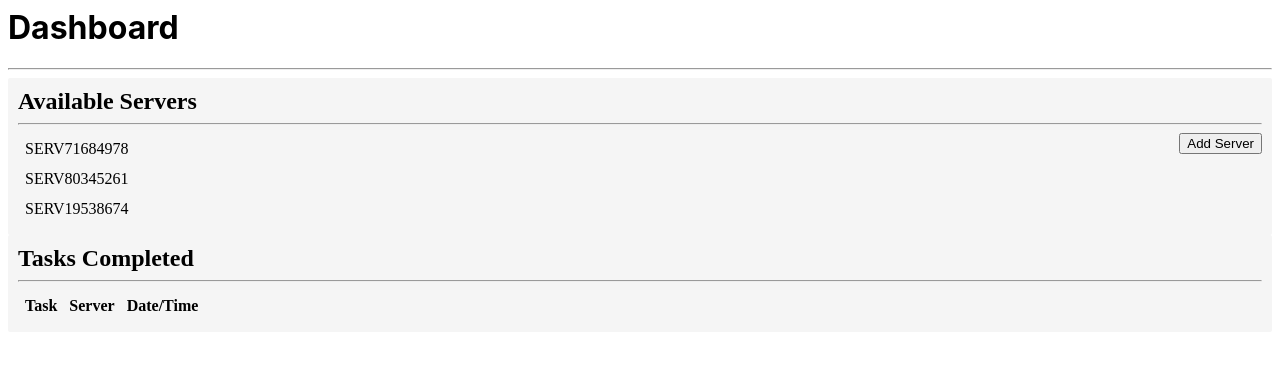
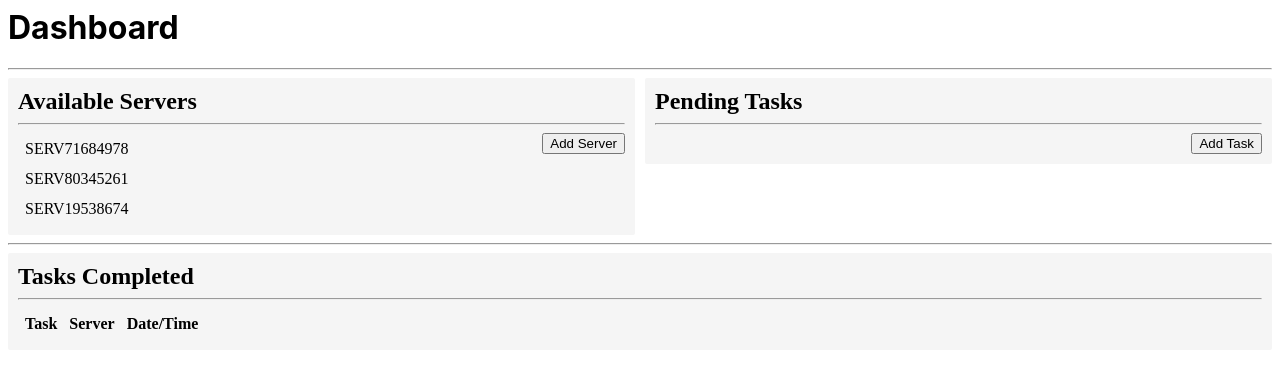
Before and after one commit to yashgoyal97/TaskServerPipeline, a React (Create React App) app: page / in a window 1280 px wide. Shown: the top 368 px of the page. Built offline with nearby package versions, Linux system fonts and the light colour scheme.

Commit message:
2 files modified, 1 added, 1 deleted

```diff
--- a/src/App.js
+++ b/src/App.js
@@ -1,7 +1,7 @@
 import React, { useState, useEffect } from 'react';
 import AvailableServers from './AvailableServers';
 import CompletedJobs from './CompletedJobs';
-import Tasks from './Tasks';
+import PendingTasks from './PendingTasks';
 import './style.css';
 
 export default function App() {
@@ -22,7 +22,26 @@ export default function App() {
       status: 'AVAILABLE',
     },
   ]);
+
+  const [availableServers, setAvailableServers] = useState([]);
+
+  useEffect(() => {
+    let serversAvailable = servers.filter((server) => {
+      return server.status === 'AVAILABLE';
+    });
+    setAvailableServers(serversAvailable);
+  }, [servers]);
+
   const [tasks, setTasks] = useState([]);
+
+  const [pendingTasks, setPendingTasks] = useState([]);
+
+  useEffect(() => {
+    let tasksPending = tasks.filter((task) => {
+      return task.status === 'PENDING';
+    });
+    setPendingTasks(tasksPending);
+  }, [tasks]);
 
   const addServer = () => {
     let serverDetails = {};
@@ -31,20 +50,37 @@ export default function App() {
     serverDetails['id'] = serverId;
     serverDetails['name'] = serverName;
     serverDetails['status'] = 'AVAILABLE';
-    if (servers.length < 101) {
+    //maximum servers restricted to 10
+    if (servers.length < 10) {
       setServers([...servers, serverDetails]);
     }
+  };
+
+  const addTask = () => {
+    let taskDetails = {};
+    const taskId = Math.floor(Math.random() * Math.pow(10, 8) + 1);
+    const taskName = `TSK${taskId}`;
+    taskDetails['id'] = taskId;
+    taskDetails['name'] = taskName;
+    taskDetails['status'] = 'PENDING';
+    setTasks([...tasks, taskDetails]);
+    // setCurrentTask({
+    //   id: taskId,
+    //   name: taskName,
+    //   status: 'PENDING',
+    // });
   };
 
   return (
     <div id="container">
       <h1>Dashboard</h1>
       <hr />
-      <div>
+      <div id="subContainer">
         <AvailableServers servers={servers} addServer={addServer} />
-        <CompletedJobs tasks={tasks} />
+        <PendingTasks tasks={tasks} addTask={addTask} />
       </div>
-      <Tasks tasks={tasks} />
+      <hr />
+      <CompletedJobs tasks={tasks} />
     </div>
   );
 }
--- /dev/null
+++ b/src/PendingTasks.js
@@ -0,0 +1,51 @@
+import React from 'react';
+import './style.css';
+
+function TableRows(props) {
+  const rows = props.tasks.map((task) => {
+    return task.status === 'PENDING' ? (
+      <tr>
+        <td>{task.name}</td>
+      </tr>
+    ) : null;
+  });
+
+  return rows;
+}
+
+export default class PendingTasks extends React.Component {
+  constructor(props) {
+    super(props);
+    this.addTask = this.addTask.bind(this);
+    this.toggleCarouselStyle = this.toggleCarouselStyle.bind(this);
+  }
+
+  addTask() {
+    this.props.addTask();
+  }
+
+  toggleCarouselStyle() {
+    let serverContainer = document.getElementById('availableTasksConatiner');
+    serverContainer.style.display =
+      serverContainer.style.display === 'none' ? 'flex' : 'none';
+  }
+
+  render() {
+    return (
+      <div className="carousel-container">
+        <div className="carousel-header" onClick={this.toggleCarouselStyle}>
+          <h2>Pending Tasks</h2>
+        </div>
+        <hr />
+        <div id="availableTasksConatiner" className="carousel-body">
+          <table>
+            <tbody>
+              <TableRows tasks={this.props.tasks} />
+            </tbody>
+          </table>
+          <button onClick={this.addTask}>Add Task</button>
+        </div>
+      </div>
+    );
+  }
+}
--- a/src/Tasks.js
+++ /dev/null
@@ -1,7 +0,0 @@
-import React, { Fragment } from 'react';
-
-export default function Tasks(props) {
-  return <Fragment>
-
-  </Fragment>;
-}
--- a/src/style.css
+++ b/src/style.css
@@ -4,7 +4,15 @@ p {
     Ubuntu, Cantarell, 'Open Sans', 'Helvetica Neue', sans-serif;
 }
 
+#subContainer {
+  display: flex;
+  justify-content: space-between;
+  align-items: baseline;
+  gap: 10px;
+}
+
 .carousel-container {
+  width: -webkit-fill-available;
   background-color: whitesmoke;
   padding: 10px;
   border-radius: 2px;
```
